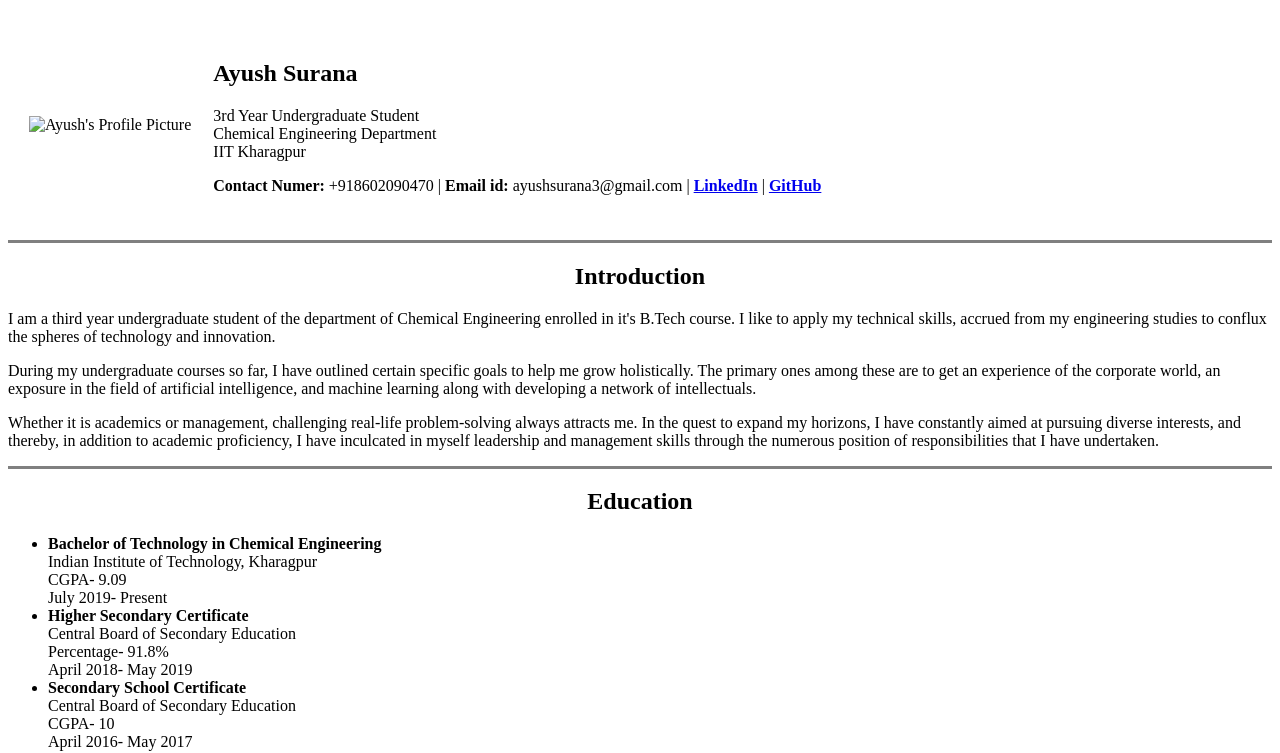
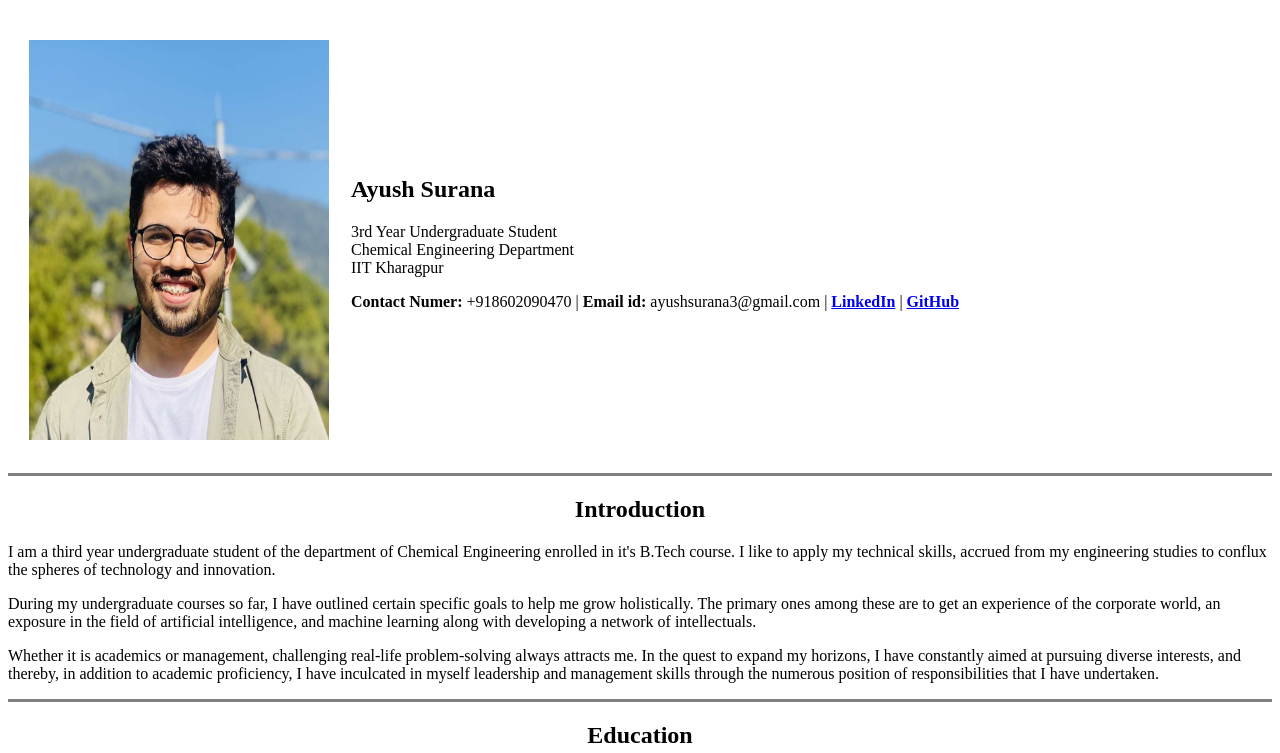
Before and after one commit to ayushsurana710/myHomepage, a plain HTML site: page index.html in a window 1280 px wide. Shown: the part 72-825 px from the top of the page. Drawn offline with Linux system fonts and the light colour scheme.

Commit message:
Update index.html

```diff
--- a/index.html
+++ b/index.html
@@ -13,7 +13,7 @@
     <table cellspacing="20">
       <td>
         <img
-          src="img.src"
+          src="img.jpg"
           width="300"
           height="400"
           alt="Ayush's Profile Picture"
```
